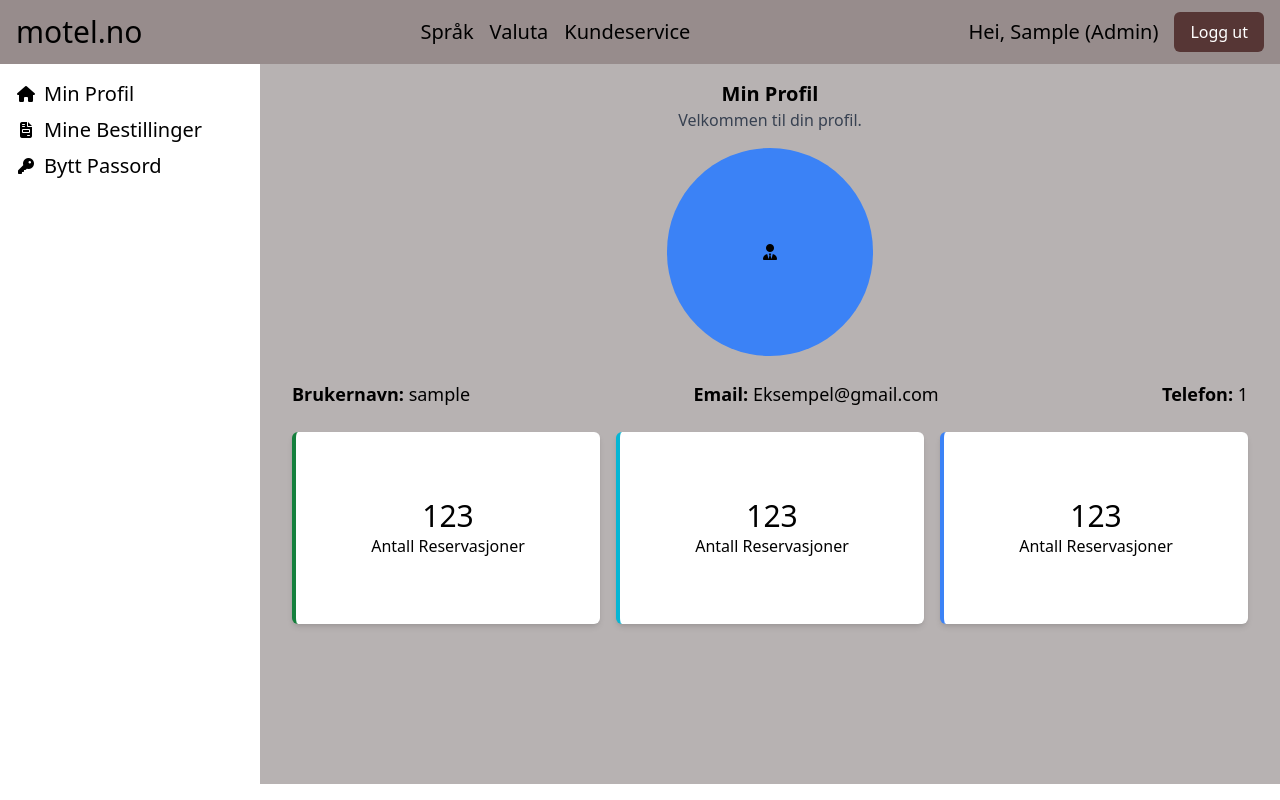
After one commit to Nicoletapa/Rombooking-system-, a PHP site: the page made by Views/Users/UserPanel.php in a window 1280 px wide. The commit adds this page. Run offline with PHP 8.4, Linux system fonts and the light colour scheme; the visitor is signed in with stand-in values (Sample User, id 1); some libraries are stand-ins or nearby versions.

Commit message:
Adding UserDashboard, functionality works, UI not done

```diff
--- /dev/null
+++ b/Includes/Components/UserReservations.php
@@ -0,0 +1,5 @@
+<div id="orders" class="section" style="display: none;">
+    <h2>Mine Bestillinger</h2>
+    <!-- Add orders-related content here -->
+    <p>Her er dine bestillinger.</p>
+</div>
--- a/Includes/Layout/Navbar.php
+++ b/Includes/Layout/Navbar.php
@@ -1,5 +1,12 @@
     <!-- Nav -->
 
+    <head>
+        <meta charset="UTF-8" />
+        <meta name="viewport" content="width=device-width, initial-scale=1.0" />
+        <title>Document</title>
+        <script src="https://cdn.tailwindcss.com"></script>
+        <script src="https://kit.fontawesome.com/cd774ebe5e.js" crossorigin="anonymous"></script>
+    </head>
     <nav class="bg-[#978c8c]">
         <div class="container mx-auto flex items-center h-16 px-4 justify-between">
             <h1 class="text-3xl">motel.no</h1>
@@ -22,7 +29,7 @@
 
             <div class="flex gap-4 items-center">
                 <?php if (isset($_SESSION['loggedin']) && $_SESSION['loggedin'] === true): ?>
-                    <span class="text-xl"> Hei,
+                    <a href="./Views/Users/UserPanel.php" class="text-xl"> Hei,
                         <?php echo ucfirst($_SESSION['UserName'])
                         ?>
                         <?php
@@ -31,7 +38,7 @@
                             echo "(Admin)";
                         };
                         ?>
-                    </span> <a href="./Views/Users/Logout.php" class="bg-[#563635] text-white p-2 px-4 rounded-md">
+                    </a> <a href="./Views/Users/Logout.php" class="bg-[#563635] text-white p-2 px-4 rounded-md">
                         Logg ut
                     </a>
                 <?php else: ?>
--- a/Includes/config.php
+++ b/Includes/config.php
@@ -3,6 +3,8 @@ $host = 'localhost';
 $user = 'root'; // Default user for XAMPP
 $password = ''; // Leave it blank by default in XAMPP
 $db_name = 'Gang';
+// config.php
+define('BASE_URL', 'http://localhost/Rombooking-system-/');
 
 $conn = mysqli_connect($host, $user, $password, $db_name);
 
--- a/Views/Users/Login.php
+++ b/Views/Users/Login.php
@@ -20,6 +20,7 @@ if ($_SERVER['REQUEST_METHOD'] == 'POST') {
             $_SESSION['RolleID'] = $user['RolleID'];
             $_SESSION['UserName'] = $user['UserName'];
             $_SESSION['BrukerID'] = $user['BrukerID'];
+            $_SESSION['TlfNr'] = $user['TlfNr'];
             echo "Login successful! Welcome " . $user['UserName'];
 
             // Redirect to a protected page
--- /dev/null
+++ b/Views/Users/UserPanel.php
@@ -0,0 +1,106 @@
+<?php include('../../Includes/Layout/Navbar.php'); ?>
+
+<div class="min-h-[85vh] container mx-auto">
+    <div class="flex h-[90%]">
+        <nav class="w-1/4 flex flex-col gap-2 font-medium p-4">
+            <!-- Min Profil -->
+            <a href="javascript:void(0);" class="flex gap-2 hover:bg-gray-200 rounded-md"
+                onclick="showSection('profile')">
+                <i class="text-center fa-solid fa-house h-full flex justify-center items-center w-5"></i><span
+                    class="text-xl">Min Profil</span>
+            </a>
+
+            <!-- Mine Bestillinger -->
+            <a href="javascript:void(0);" class="flex gap-2 hover:bg-gray-200 rounded-md"
+                onclick="showSection('orders')">
+                <i class="fa-solid fa-file-invoice h-full flex justify-center items-center w-5"></i><span
+                    class="text-xl">Mine Bestillinger</span>
+            </a>
+
+            <!-- Bytt Passord -->
+            <a href="javascript:void(0);" class="flex gap-2 hover:bg-gray-200 rounded-md"
+                onclick="showSection('password')">
+                <i class="fa-solid fa-key h-full flex justify-center items-center w-5"></i><span class="text-xl">Bytt
+                    Passord</span>
+            </a>
+        </nav>
+
+        <!-- Content Section -->
+        <div class="bg-[#B7B2B2] w-full p-4">
+            <!-- Profile Section -->
+            <div id="profile" class="section" style="display: block;">
+                <h2 class="text-center text-xl font-semibold">Min Profil</h2>
+                <!-- Add profile-related content here -->
+                <p class="text-center text-gray-700">Velkommen til din profil.</p>
+
+                <div class="flex flex-col items-center gap-6 h-[95%] p-4">
+                    <i class="fa-solid fa-user-tie p-24 bg-blue-500 rounded-full"></i>
+                    <div class="flex justify-between w-full items-center">
+                        <span class="text-lg"><span class="font-semibold">Brukernavn:
+                            </span><?php echo
+                                    $_SESSION['UserName']; ?></span>
+                        <span class="text-lg"><span class="font-semibold">Email:
+                            </span>Eksempel@gmail.com</span>
+
+                        <span class="text-lg"><span class="font-semibold">Telefon:
+                            </span><?php echo $_SESSION['TlfNr']; ?></span>
+                    </div>
+                    <div class="w-full">
+                        <div class="w-full h-48 flex gap-4 ">
+                            <div
+                                class="border-l-4 border-green-700 bg-white shadow-md w-1/3 flex-col flex justify-center items-center rounded-md">
+                                <span class="text-3xl font-medium">123</span>
+                                <span>Antall Reservasjoner</span>
+                            </div>
+                            <div
+                                class="border-l-4 border-cyan-500  bg-white shadow-md w-1/3 flex-col flex justify-center items-center rounded-md">
+                                <span class="text-3xl font-medium">123</span>
+                                <span>Antall Reservasjoner</span>
+                            </div>
+                            <div
+                                class="border-l-4 border-blue-500 bg-white shadow-md w-1/3 flex-col flex justify-center items-center rounded-md">
+                                <span class="text-3xl font-medium">123</span>
+                                <span>Antall Reservasjoner</span>
+                            </div>
+
+                        </div>
+                    </div>
+                </div>
+            </div>
+
+            <!-- Orders Section -->
+            <?php include("../../Includes/Components/UserReservations.php") ?>
+
+            <!-- Change Password Section -->
+            <div id="password" class="section" style="display: none;">
+                <h2>Bytt Passord</h2>
+                <!-- Add password change form here -->
+                <form action="change_password.php" method="post">
+                    <label for="username">Username:</label>
+                    <input type="text" id="username" name="username" required><br>
+
+                    <label for="current_password">Current Password:</label>
+                    <input type="password" id="current_password" name="current_password" required><br>
+
+                    <label for="new_password">New Password:</label>
+                    <input type="password" id="new_password" name="new_password" required><br>
+
+                    <button type="submit">Change Password</button>
+                </form>
+            </div>
+        </div>
+    </div>
+</div>
+
+<script>
+    // Function to show the selected section
+    function showSection(section) {
+        // Hide all sections
+        document.querySelectorAll('.section').forEach(function(el) {
+            el.style.display = 'none';
+        });
+
+        // Show the selected section
+        document.getElementById(section).style.display = 'block';
+    }
+</script>
```
Also changed, not shown: Views/Users/ChangePassword.php (added, +55 -0 lines).
